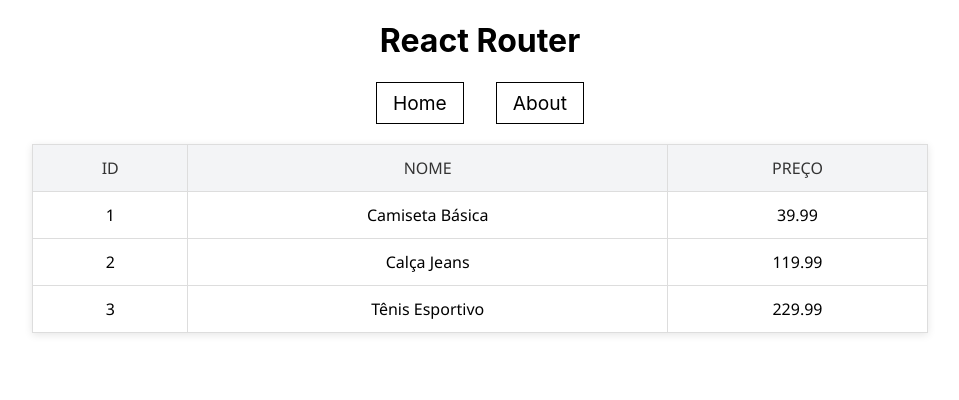
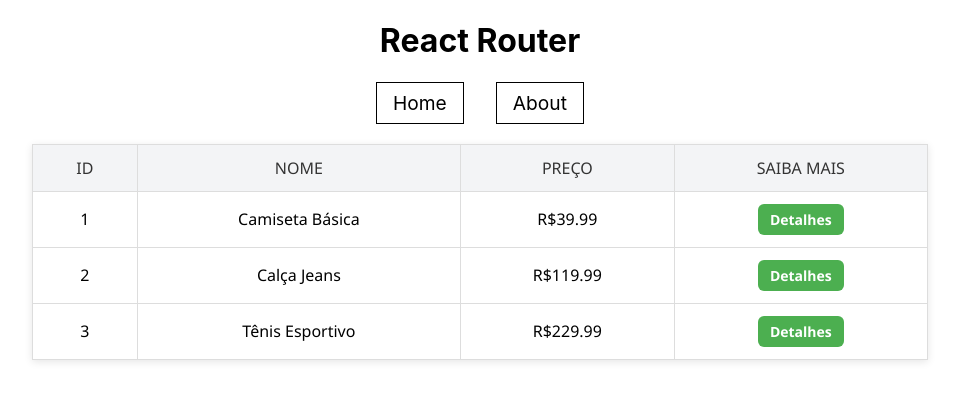
Before and after one commit to WeldonPereira/react-router, a React (Create React App) app: page / in a window 1280 px wide. Shown: the top 400 px of the page, without its empty margins (160-1119 px from the left). Built offline with nearby package versions, Linux system fonts and the light colour scheme; data requests are answered from the project's data file.

Commit message:
feat(home): adiciona estilo moderno ao link de detalhes da tabela

```diff
--- a/src/App.js
+++ b/src/App.js
@@ -1,9 +1,10 @@
 import "./App.css";
 
 import { BrowserRouter, Routes, Route } from "react-router-dom";
+import Navbar from "./components/Navbar";
 import Home from "./pages/Home";
 import About from "./pages/About";
-import Navbar from "./components/Navbar";
+import Product from "./pages/Product";
 
 function App() {
   return (
@@ -14,6 +15,7 @@
         <Routes>
           <Route path="/" element={<Home />} />
           <Route path="/about" element={<About />} />
+          <Route path="/products/:id" element={<Product />} />
         </Routes>
       </BrowserRouter>
     </div>
--- a/src/pages/Home.css
+++ b/src/pages/Home.css
@@ -18,3 +18,24 @@
   padding: 12px 16px;
   border: 1px solid #ddd;
 }
+
+.details-link {
+  display: inline-block;
+  padding: 6px 12px;
+  background-color: #4caf50;
+  color: white;
+  text-decoration: none;
+  border-radius: 6px;
+  font-size: 14px;
+  font-weight: bold;
+  transition: background-color 0.3s, transform 0.2s;
+}
+
+.details-link:hover {
+  background-color: #388e3c;
+  transform: scale(1.05);
+}
+
+.details-link:active {
+  transform: scale(0.95);
+}
--- a/src/pages/Home.js
+++ b/src/pages/Home.js
@@ -16,6 +16,7 @@
               <td>ID</td>
               <td>NOME</td>
               <td>PREÇO</td>
+              <td>SAIBA MAIS</td>
             </tr>
           </thead>
           <tbody>
@@ -23,7 +24,8 @@
               <tr key={item.id}>
                 <td>{item.id}</td>
                 <td>{item.name}</td>
-                <td>{item.price}</td>
+                <td>R${item.price}</td>
+                <td><Link to={`/products/${item.id}`} className="details-link">Detalhes</Link></td>
               </tr>
             ))}
           </tbody>
--- /dev/null
+++ b/src/pages/Product.js
@@ -0,0 +1,22 @@
+import { useParams } from "react-router-dom";
+import { useFetch } from "../hooks/useFetch";
+
+const Product = () => {
+  const { id } = useParams();
+  const url = "http://localhost:3000/products/" + id;
+  const { data: product, loading, error } = useFetch(url);
+  return (
+    <div>
+      <p>ID do produto: {id}</p>
+      {error && <p>Ocorreu um erro...</p>}
+      {loading && <p>Carregando...</p>}
+      {product && (
+        <div>
+          <h1>{product.name}</h1>
+        </div>
+      )}
+    </div>
+  );
+};
+
+export default Product;
```
